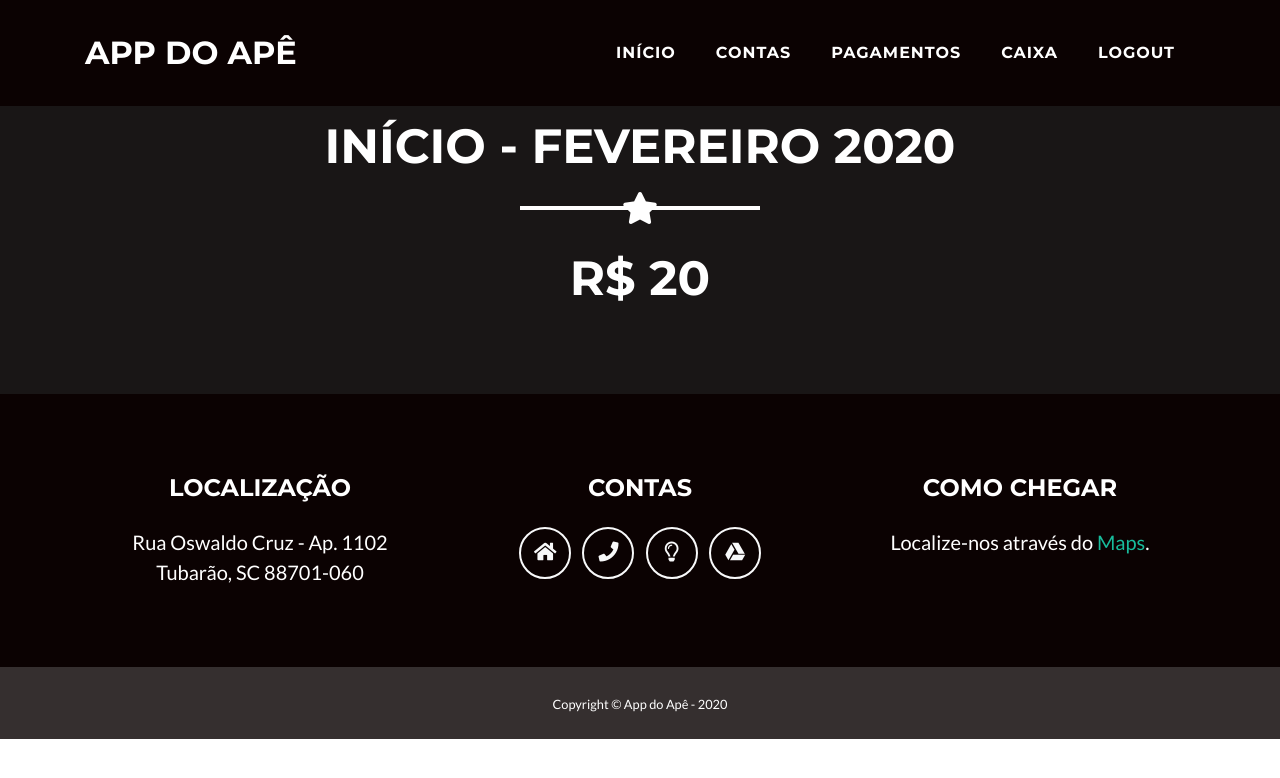
After one commit to jlucasd/appdoape, a Flask app: page /caixa in a window 1280 px wide. The commit adds this page. Shown: the top 778 px of the page. Run offline with Flask 2, Linux system fonts and the light colour scheme; some libraries are stand-ins or nearby versions.

Commit message:
Nova página para ver o  caixa do apê

```diff
--- a/app.py
+++ b/app.py
@@ -1,10 +1,12 @@
 import os
 from flask import Flask, render_template, request, redirect, url_for, session
+from flask_login import login_required
 from datetime import datetime
 from forms import FormLogin
 from config import Config
 from database.base import Base
 import sqlite3
+from dotenv import load_dotenv
 
 app = Flask(__name__)
 app.config.from_object(Config)
@@ -27,7 +29,7 @@ def index():
 def login():
     form = FormLogin()
     if form.validate_on_submit():
-        if((form.user.data == 'apsenai') and (form.password.data == 'apsenai')):
+        if((form.user.data == 'apesenai') and (form.password.data == 'apesenai')):
             session['logged_in'] = True
             return redirect(url_for('index'))
     return render_template('login.html', form=form)
@@ -38,12 +40,21 @@ def logout():
     return index()
 
 @app.route('/pagamentos')
+#@login_required
 def pagamentos():
     return render_template('pagamentos.html', payers=getPayers(), columns=getColumns(), year=getCurrentYear())
 
 @app.route('/contas',methods = ['POST', 'GET'])
+#@login_required
 def contas():
     return render_template('contas.html', residents=getResidents(), currentPayer=getCurrentPayer())
+
+@app.route('/caixa',methods = ['POST', 'GET'])
+#@login_required
+def caixa():
+    meses = diff_month(datetime(2010,10,1), datetime(2010,9,1))
+    valor = meses * 20
+    return render_template('caixa.html', valor=valor)
 
 def getMonths():
     return ["Janeiro", "Fevereiro", "Março", "Abril", "Maio", "Junho", "Julho","Agosto", "Setembro", "Outubro", "Novembro", "Dezembro"]
@@ -72,9 +83,12 @@ def getUsers():
         'marcos': 'profile.php?id=100002460771942'
     }
 
+def diff_month(d1, d2):
+    return (d1.year - d2.year) * 12 + d1.month - d2.month
+
 if __name__ == '__main__':
     app.secret_key = os.urandom(12)
     port = int(os.environ.get("PORT", 5000))
-    app.run(host='0.0.0.0', port=port)
+    #app.run(host='0.0.0.0', port=port)
     # print("server is runing!!")
-    # app.run(debug=True)
+    app.run(debug=True)
--- a/requirements.txt
+++ b/requirements.txt
@@ -2,3 +2,5 @@ Flask==0.12.0
 Jinja2==2.8.1
 gunicorn==19.6.0
 flask-wtf
+dotenv
+werkzeug==0.16.1
--- /dev/null
+++ b/templates/caixa.html
@@ -0,0 +1,13 @@
+{% extends "layout.html"%}
+
+{% block content %}
+    <!-- Caixa Section -->
+    <section id="Caixa" class='bg-primary'>
+        <div class="container">
+            <h2 class="text-center text-uppercase text-white mb-0">Início - Fevereiro 2020</h2>
+            <hr class="star-light mb-5">
+            <h2 class="text-center text-uppercase text-white mb-0">R$ {{valor}}</h2>
+        </div>
+    </section>
+
+{% endblock %}
--- a/templates/layout.html
+++ b/templates/layout.html
@@ -51,6 +51,9 @@
             </li>
             <li class="nav-item mx-0 mx-lg-1">
               <a class="nav-link py-3 px-0 px-lg-3 rounded js-scroll-trigger" href="/pagamentos">Pagamentos</a>
+            </li>
+            <li class="nav-item mx-0 mx-lg-1">
+              <a class="nav-link py-3 px-0 px-lg-3 rounded js-scroll-trigger" href="/caixa">Caixa</a>
             </li>
             <li class="nav-item mx-0 mx-lg-1">
                 <a class="nav-link py-3 px-0 px-lg-3 rounded js-scroll-trigger" href="/logout">Logout</a>
```
Also changed, not shown: 2 other files.
